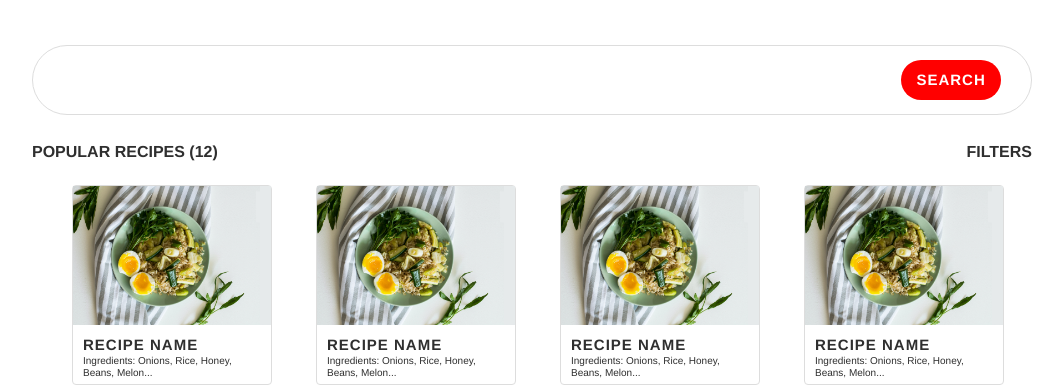
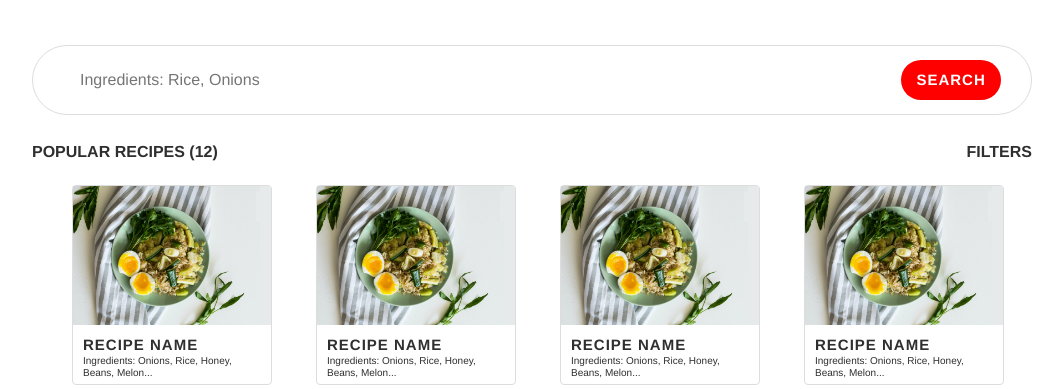
Before and after one commit to AlexOluwaseyi/wellnourish, a Flask app: page / in a window 1280 px wide. Shown: the part 120-509 px from the top of the page, without its empty margins (108-1171 px from the left). Run offline with Flask 3, Linux system fonts and the light colour scheme; some web fonts are replaced.

Commit message:
Allow the search box take an input

```diff
--- a/web/static/styles/wellnourish.css
+++ b/web/static/styles/wellnourish.css
@@ -6,6 +6,15 @@
     border-radius: 50px;
     margin-top: 15px;
 }
+
+.search-box input {
+    position: absolute;
+    width: 70%;
+    border: none;
+    height: 100%;
+    margin-left: 45px;
+}
+
 
 .landing .recipe-list {
     margin-top: 25px;
--- a/web/templates/index.html
+++ b/web/templates/index.html
@@ -2,6 +2,7 @@
 {% block content %}
 <div class="landing">
   <div class="search-box">
+    <input type="text" placeholder="Ingredients: Rice, Onions">
     <button type="button">Search
     </button>
   </div>
```
